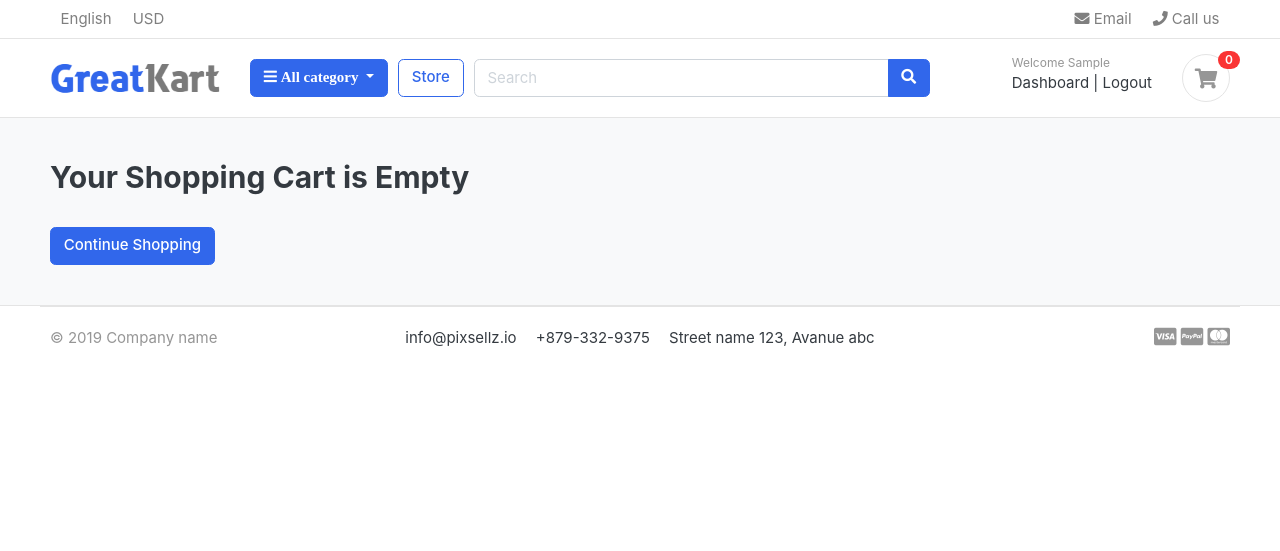
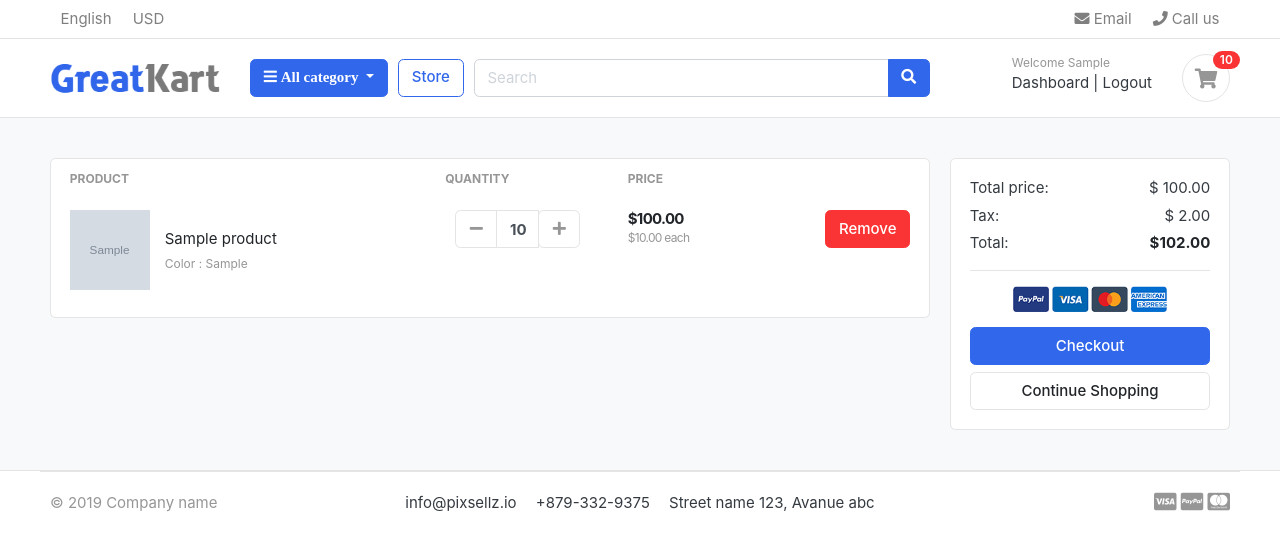
Before and after one commit to dekkicheamine27/ecommerce-django, a Django app: page /cart/ in a window 1280 px wide. Shown: the top 551 px of the page. Run offline with Django 4.2, Linux system fonts and the light colour scheme; a user stored in the database is signed in; tables that the repository leaves empty hold one stand-in row (values such as "Sample post"); grey boxes marked "Sample" are stand-in pictures; parts of the project's set-up code (start-up, migrations or seed data) failed here and were passed over; some libraries are stand-ins or nearby versions; some web fonts are replaced.

Commit message:
handle cart and checkout page for user

```diff
--- a/carts/context_processor.py
+++ b/carts/context_processor.py
@@ -11,7 +11,10 @@ def counter(request):
     else :
         try:
             cart = Cart.objects.filter(cart_id = _cart_id(request))
-            cart_items = CartItem.objects.all().filter(cart = cart[:1])
+            if request.user.is_authenticated:
+                cart_items = CartItem.objects.all().filter(user= request.user)
+            else:
+                cart_items = CartItem.objects.all().filter(cart = cart[:1])
             for item in  cart_items:
                 cart_count += item.quantity
         except ObjectDoesNotExist:
--- a/carts/models.py
+++ b/carts/models.py
@@ -1,4 +1,5 @@
 from django.db import models
+from accounts.models import Account
 from store.models import Product, Variation
 
 # Create your models here.
@@ -13,6 +14,7 @@ class Cart(models.Model):
 
 
 class CartItem(models.Model):
+    user = models.ForeignKey(Account, on_delete=models.CASCADE, null=True)
     product = models.ForeignKey(Product, on_delete=models.CASCADE)
     variation = models.ManyToManyField(Variation, blank=True)
     cart = models.ForeignKey(Cart, on_delete=models.CASCADE)
--- a/carts/urls.py
+++ b/carts/urls.py
@@ -8,5 +8,5 @@ urlpatterns = [
     path('add_cart/<int:product_id>/', views.add_cart, name='add_cart'),
     path('remove_cart/<int:product_id>/<int:item_id>/', views.remove_cart, name='remove_cart'),
     path('remove_cart_item/<int:product_id>/<int:item_id>/', views.remove_cart_item, name='remove_cart_item'),
-
+    path('checkout/', views.checkout ,name='checkout')
 ]
--- a/carts/views.py
+++ b/carts/views.py
@@ -1,11 +1,13 @@
 from ast import Return
 from django.shortcuts import render, redirect, get_object_or_404
-from store.models import  Product, Variation
+from store.models import Product, Variation
 from .models import Cart, CartItem
 from django.core.exceptions import ObjectDoesNotExist
 from django.http import HttpResponse
 
 # Create your views here.
+
+
 def _cart_id(request):
     cart = request.session.session_key
     if not cart:
@@ -14,102 +16,186 @@ def _cart_id(request):
 
 
 def add_cart(request, product_id):
-    product = Product.objects.get(id=product_id) #get the product
+    current_user = request.user
+    product = Product.objects.get(id=product_id)
+    # get the product
     product_variation = []
-    if request.method == 'POST':
-        for item in request.POST:
-            key = item
-            value = request.POST[key]
+    # if the user is authenticated
+    if current_user.is_authenticated:
+
+        if request.method == 'POST':
+            for item in request.POST:
+                key = item
+                value = request.POST[key]
+
+                try:
+                    variation = Variation.objects.get(
+                        product=product, variation_category__iexact=key, variation_value__iexact=value, )
+                    product_variation.append(variation)
+                except:
+                    pass
+
+        try:
+            cart = Cart.objects.get(cart_id=_cart_id(request))
+        except ObjectDoesNotExist:
+            cart = Cart.objects.create(
+                cart_id=_cart_id(request)
+            )
+
+        cart.save()
 
 
-            try:
-                variation = Variation.objects.get(product = product, variation_category__iexact=key, variation_value__iexact=value, )
-                product_variation.append(variation)
-            except:
-                pass
+        is_cart_item_exists = CartItem.objects.filter(
+            product=product, user=current_user).exists()
+
+        if is_cart_item_exists:
+            cart_item = CartItem.objects.filter(product=product, user=current_user)
+            ex_var_list = []
+            id = []
+            for item in cart_item:
+                existing_variation = item.variation.all()
+                existing_variation = list(existing_variation)
+                ex_var_list.append(existing_variation)
+                id.append(item.id)
+            print(ex_var_list)
+
+            if product_variation in ex_var_list:
+                index = ex_var_list.index(product_variation)
+                id_item = id[index]
+                item = CartItem.objects.get(product=product, id=id_item)
+                item.quantity += 1
+                item.save()
+            else:
+                item = CartItem.objects.create(
+                    product=product, quantity=1, user=current_user, cart=cart)
+                if len(product_variation) > 0:
+                    item.variation.clear()
+
+                    item.variation.add(*product_variation)
+
+                item.save()
+
+        else:
+            cart_item = CartItem.objects.create(
+                product=product,
+                user=current_user,
+                cart=cart,
+                quantity=1
+            )
+            if len(product_variation) > 0:
+                cart_item.variation.clear()
+                for item in product_variation:
+                    cart_item.variation.add(item)
+            cart_item.save()
+        return redirect('cart')
+    # else the user is not authenticated
+    else:
+
+        if request.method == 'POST':
+            for item in request.POST:
+                key = item
+                value = request.POST[key]
+
+                try:
+                    variation = Variation.objects.get(
+                        product=product, variation_category__iexact=key, variation_value__iexact=value, )
+                    product_variation.append(variation)
+                except:
+                    pass
+
+        try:
+            cart = Cart.objects.get(cart_id=_cart_id(request))
+        except ObjectDoesNotExist:
+            cart = Cart.objects.create(
+                cart_id=_cart_id(request)
+            )
+
+        cart.save()
+
+        is_cart_item_exists = CartItem.objects.filter(
+            product=product, cart=cart).exists()
+
+        if is_cart_item_exists:
+            cart_item = CartItem.objects.filter(product=product, cart=cart)
+
+            ex_var_list = []
+            id = []
+            for item in cart_item:
+                existing_variation = item.variation.all()
+                existing_variation = list(existing_variation)
+                ex_var_list.append(existing_variation)
+                id.append(item.id)
+            print(ex_var_list)
+
+            if product_variation in ex_var_list:
+                index = ex_var_list.index(product_variation)
+                id_item = id[index]
+                item = CartItem.objects.get(product=product, id=id_item)
+                item.quantity += 1
+                item.save()
+            else:
+                item = CartItem.objects.create(
+                    product=product, quantity=1, cart=cart)
+                if len(product_variation) > 0:
+                    item.variation.clear()
+
+                    item.variation.add(*product_variation)
+
+                item.save()
+
+        else:
+            cart_item = CartItem.objects.create(
+                product=product,
+                cart=cart,
+                quantity=1
+            )
+            if len(product_variation) > 0:
+                cart_item.variation.clear()
+                for item in product_variation:
+                    cart_item.variation.add(item)
+            cart_item.save()
+        return redirect('cart')
 
 
-
-    try:
-       cart= Cart.objects.get(cart_id = _cart_id(request))
-    except ObjectDoesNotExist:
-        cart = Cart.objects.create(
-            cart_id = _cart_id(request)
-        )
-
-    cart.save()
-
-    is_cart_item_exists = CartItem.objects.filter(product = product, cart =cart).exists()
+def remove_cart(request, product_id, item_id):
 
 
-    if is_cart_item_exists:
-        cart_item = CartItem.objects.filter(product = product, cart = cart)
-
-        ex_var_list =[]
-        id = []
-        for item in cart_item:
-            existing_variation = item.variation.all()
-            existing_variation = list(existing_variation)
-            ex_var_list.append(existing_variation)
-            id.append(item.id)
-        print(ex_var_list)
-
-        if product_variation in ex_var_list:
-            index = ex_var_list.index(product_variation)
-            id_item = id[index]
-            item = CartItem.objects.get(product = product, id=id_item)
-            item.quantity += 1
-            item.save()
-        else:
-            item = CartItem.objects.create(product = product, quantity = 1, cart = cart)
-            if len(product_variation) > 0:
-               item.variation.clear()
-
-               item.variation.add(*product_variation)
-
-            item.save()
-
-
-
-
-
-
-    else:
-        cart_item = CartItem.objects.create(
-            product = product,
-            cart = cart,
-            quantity = 1
-        )
-        if len(product_variation)>0:
-            cart_item.variation.clear()
-            for item in product_variation:
-               cart_item.variation.add(item)
-        cart_item.save()
-    return redirect('cart')
-
-def remove_cart(request, product_id, item_id):
-    cart = Cart.objects.get(cart_id = _cart_id(request))
     product = get_object_or_404(Product, id=product_id)
     try:
-        cart_item = CartItem.objects.get(product=product, cart=cart, id=item_id)
+        if request.user.is_authenticated:
+            cart_item = CartItem.objects.get(
+            product=product, user=request.user, id=item_id)
 
-        if cart_item.quantity>1:
-          cart_item.quantity -=1
-          cart_item.save()
         else:
-           cart_item.delete()
+            cart = Cart.objects.get(cart_id=_cart_id(request))
+            cart_item = CartItem.objects.get(
+                product=product, cart=cart, id=item_id)
+
+        if cart_item.quantity > 1:
+            cart_item.quantity -= 1
+            cart_item.save()
+        else:
+            cart_item.delete()
 
     except:
         pass
     return redirect('cart')
 
+
 def remove_cart_item(request, product_id, item_id):
-    cart = Cart.objects.get(cart_id = _cart_id(request))
     product = get_object_or_404(Product, id=product_id)
 
     try:
-       cart_item = CartItem.objects.get(product=product, cart=cart, id =item_id)
-       cart_item.delete()
+        if request.user.is_authenticated:
+            cart_item = CartItem.objects.get(
+            product=product, user=request.user, id=item_id)
+
+        else:
+            cart = Cart.objects.get(cart_id=_cart_id(request))
+            cart_item = CartItem.objects.get(
+                product=product, cart=cart, id=item_id)
+
+        cart_item.delete()
     except:
         pass
     return redirect('cart')
@@ -117,22 +203,52 @@ def remove_cart_item(request, product_id, item_id):
 
 def cart(request, total=0, quantity=0, cart_items=None):
     try:
-       tax =0
-       grand_total = 0
-       cart = Cart.objects.get(cart_id = _cart_id(request) )
-       cart_items = CartItem.objects.all().filter(cart = cart, is_active = True )
-       total = 0
-       for item in cart_items:
-          total += (item.quantity * item.product.price)
-          quantity += item.quantity
+        tax = 0
+        grand_total = 0
+        if request.user.is_authenticated:
+            cart_items = CartItem.objects.all().filter(user=request.user)
+        else:
+            cart = Cart.objects.get(cart_id=_cart_id(request))
+            cart_items = CartItem.objects.all().filter(cart=cart, is_active=True)
+        total = 0
+        for item in cart_items:
+            total += (item.quantity * item.product.price)
+            quantity += item.quantity
 
-       tax = (2*total)/100
-       grand_total = total + tax
+        tax = (2*total)/100
+        grand_total = total + tax
     except ObjectDoesNotExist:
         pass
-    return render(request, 'store/cart.html', {
+
+    context = {
         'cart_items': cart_items,
         'total': total,
         'tax': tax,
         'grand_total': grand_total,
-    })
+    }
+    return render(request, 'store/cart.html', context)
+
+
+def checkout(request, total=0, quantity=0, cart_items=None):
+    try:
+        tax = 0
+        grand_total = 0
+        cart = Cart.objects.get(cart_id=_cart_id(request))
+        cart_items = CartItem.objects.all().filter(cart=cart, is_active=True)
+        total = 0
+        for item in cart_items:
+            total += (item.quantity * item.product.price)
+            quantity += item.quantity
+
+        tax = (2*total)/100
+        grand_total = total + tax
+    except ObjectDoesNotExist:
+        pass
+
+    context = {
+        'cart_items': cart_items,
+        'total': total,
+        'tax': tax,
+        'grand_total': grand_total,
+    }
+    return render(request, 'store/checkout.html', context)
--- a/templates/store/cart.html
+++ b/templates/store/cart.html
@@ -110,7 +110,7 @@
                 <p class="text-center mb-3">
                     <img src={% static "./images/misc/payments.png" %} height="26">
                 </p>
-                <a href="./place-order.html" class="btn btn-primary btn-block"> Checkout </a>
+                <a href={% url 'checkout' %} class="btn btn-primary btn-block"> Checkout </a>
                 <a href={% url 'store' %}  class="btn btn-light btn-block">Continue Shopping</a>
             </div> <!-- card-body.// -->
             </div> <!-- card.// -->
```
Also changed, not shown: accounts/views.py (+58 -19 lines), templates/store/checkout.html (added, +143 -0 lines), carts/migrations/0003_cartitem_user.py (added).
